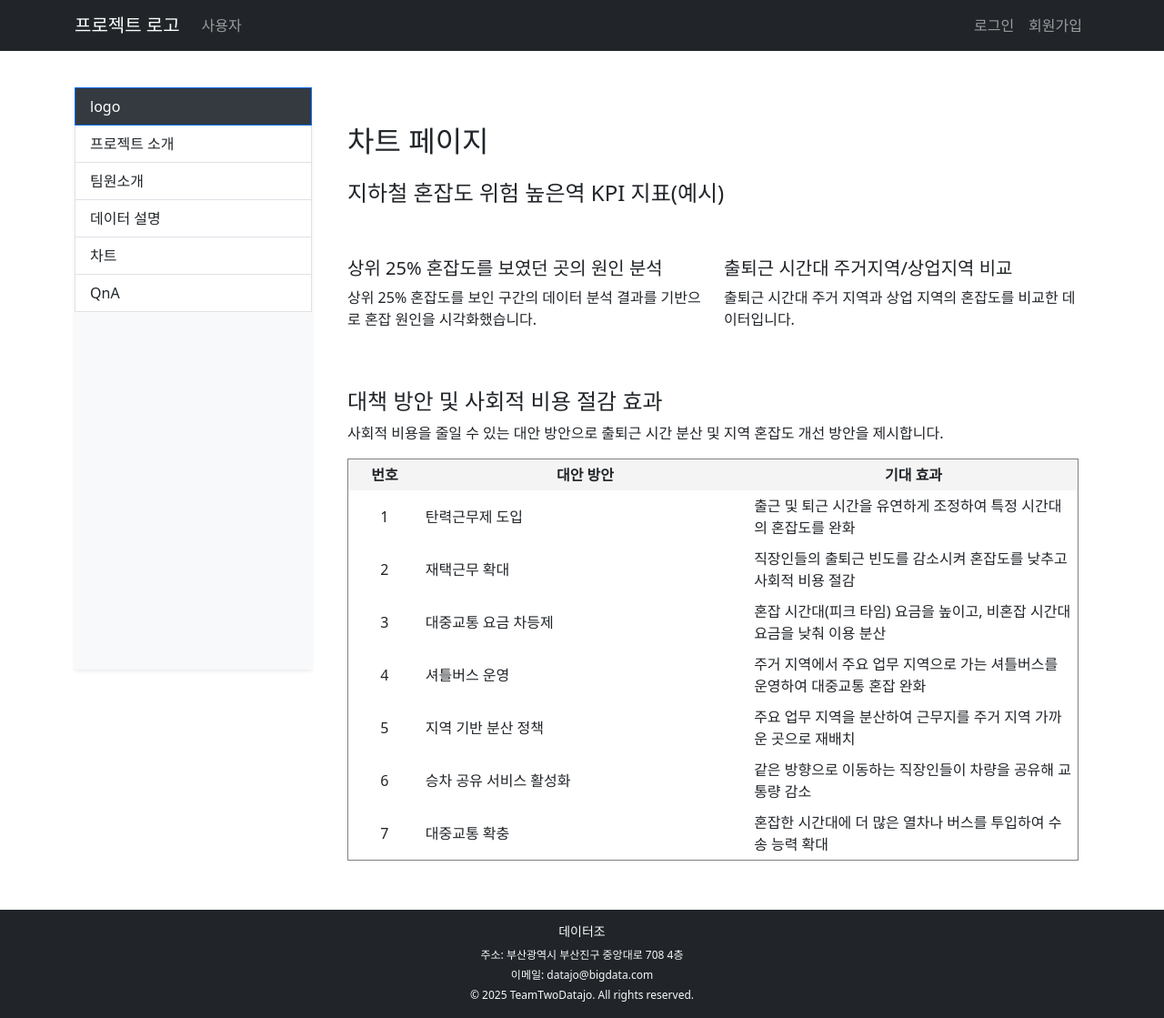
After one commit to compass149/MetroBigDataInsights, a Django app: page /intro/chart/ in a window 1280 px wide. The commit adds this page. Shown: the whole page at 91% size. Run offline with Django 5.2, Linux system fonts and the light colour scheme; some libraries are stand-ins or nearby versions.

Commit message:
[feat]각 페이지 이동 완료.

```diff
--- a/mysite/intro/urls.py
+++ b/mysite/intro/urls.py
@@ -6,4 +6,5 @@ urlpatterns = [
     path('', views.index, name='index'),        # 메인 페이지
     path('member/', views.member, name='member'),  # 팀원 소개 페이지
     path('data_source/', views.data_source, name='data_source'),  # 데이터 소개 페이지
+    path('chart/', views.chart, name='chart'),  # 데이터 소개 페이지
 ]
--- a/mysite/intro/views.py
+++ b/mysite/intro/views.py
@@ -4,7 +4,10 @@ def index(request):
     return render(request, 'intro/index.html')
 
 def member(request):
-    return render(request, 'intro/member.html')
+    return render(request, 'intro/member.html',{'page_title': '팀원 소개 Page'})
 
 def data_source(request):
-    return render(request, 'intro/data_source.html')
+    return render(request, 'intro/data_source.html',{'page_title': '활용 데이터'})
+
+def chart(request):
+    return render(request, 'intro/chart.html',{'page_title': '지하철 혼잡도 차트'})
--- a/mysite/templates/base.html
+++ b/mysite/templates/base.html
@@ -4,7 +4,7 @@
 <head>
     <meta charset="UTF-8">
     <meta name="viewport" content="width=device-width, initial-scale=1.0">
-    <title>장고 프로젝트</title>
+    <title>{{page_title}}</title>
     <!-- 부트스트랩 CSS -->
     <link href="https://cdn.jsdelivr.net/npm/bootstrap@5.3.3/dist/css/bootstrap.min.css" rel="stylesheet">
     <!-- STATIC CSS -->
@@ -21,7 +21,7 @@
         <!-- 상단 네비게이션 바 -->
         <nav class="navbar navbar-expand-md navbar-dark fixed-top bg-dark">
             <div class="container">
-                <a class="navbar-brand" href="{% url 'intro:index' %}">프로젝트</a>
+                <a class="navbar-brand" href="{% url 'intro:index' %}">프로젝트 로고</a>
                 <button class="navbar-toggler collapsed" type="button"
                         data-bs-toggle="collapse" data-bs-target="#navbarCollapse"
                         aria-controls="navbarCollapse" aria-expanded="false" aria-label="Toggle navigation">
@@ -29,9 +29,6 @@
                 </button>
                 <div class="navbar-collapse collapse" id="navbarCollapse">
                     <ul class="navbar-nav me-auto mb-2 mb-md-0">
-                        <li class="nav-item">
-                            <a class="nav-link" href="{% url 'posts:list' %}">게시글</a>
-                        </li>
                         <li class="nav-item">
                             <a class="nav-link" href="{% url 'users:list' %}">사용자</a>
                         </li>
@@ -63,27 +60,31 @@
 <div class="row mt-3">
     <!-- 사이드바 영역 -->
     <div class="col-md-3">
-                <div class="list-group">
+        <div class="list-group rounded-0 shadow-sm" style="height: 80vh; overflow-y: auto; background-color: #f8f9fa;">
             <!-- 원하는 메뉴 항목들 -->
-                    <a href="#" class="list-group-item list-group-item-action">프로젝트로그/제목</a>
-                    <a href="#" class="list-group-item list-group-item-action">프로젝트 소개</a>
+            <a href="#" class="list-group-item list-group-item-action active" style="background-color: #343a40; color: #fff;">
+                logo
+            </a>
+            <a href="{% url 'intro:index' %}" class="list-group-item list-group-item-action">프로젝트 소개</a>
             <a href="{% url 'intro:member' %}" class="list-group-item list-group-item-action">팀원소개</a>
             <a href="{% url 'intro:data_source' %}" class="list-group-item list-group-item-action">데이터 설명</a>
-                    <a href="#" class="list-group-item list-group-item-action">차트</a>
-                    <a href="#" class="list-group-item list-group-item-action">마지막글</a>
+            <a href="{% url 'intro:chart' %}" class="list-group-item list-group-item-action">차트</a>
+            <a href="{% url 'posts:list' %}" class="list-group-item list-group-item-action">QnA</a>
         </div>
     </div>
 
     <!-- 메인 컨텐츠 영역 -->
-            <div class="col-md-9">
+    <div class="col-md-9" style="padding-left: 15px;">
         <!-- 페이지 제목 (옵션) -->
+        <div class="pb-3">
             {% block page_title %}
             {% endblock %}
+        </div>
 
         <!-- 메시지 블록 (Django messages) -->
         {% if messages %}
         <div class="row">
-                        <div class="{% if message_class %}{{ message_class}}{% else %}col-12{% endif %}">
+            <div class="{% if message_class %}{{ message_class }}{% else %}col-12{% endif %}">
                 {% for message in messages %}
                 {% if message.tags == "error" %}
                 <div class="alert alert-danger alert-dismissible fade show" role="alert">
@@ -91,13 +92,9 @@
                     <button type="button" class="btn-close" data-bs-dismiss="alert" aria-label="Close"></button>
                 </div>
                 {% elif message.tags == "success" %}
-                                    <div class="row">
-                                        <div class="{{ message_class }}">
                 <div class="alert alert-success alert-dismissible fade show" role="alert">
                     {{ message }}
                     <button type="button" class="btn-close" data-bs-dismiss="alert" aria-label="Close"></button>
-                                            </div>
-                                        </div>
                 </div>
                 {% endif %}
                 {% endfor %}
@@ -106,10 +103,13 @@
         {% endif %}
 
         <!-- 실제 페이지별 콘텐츠 출력 영역 -->
+        <div class="content-area">
             {% block content %}
             {% endblock %}
         </div>
     </div>
+</div>
+
     </div>
 
     <!-- 부트스트랩 JS -->
@@ -140,4 +140,17 @@
     </script>
     {% block script %}{% endblock %}
 </body>
+<!-- Footer 영역 -->
+<footer class="bg-dark text-light mt-4">
+    <div class="container py-3 text-center">
+        <div class="row">
+            <div class="col-12">
+                <h6 class="mb-2" style="font-size: 0.875rem;">데이터조</h6>
+                <p class="mb-1" style="font-size: 0.75rem;">주소: 부산광역시 부산진구 중앙대로 708 4층</p>
+                <p class="mb-1" style="font-size: 0.75rem;">이메일: datajo@bigdata.com</p>
+                <p class="mb-0" style="font-size: 0.75rem;">&copy; 2025 TeamTwoDatajo. All rights reserved.</p>
+            </div>
+        </div>
+    </div>
+</footer>
 </html>
--- /dev/null
+++ b/mysite/templates/intro/chart.html
@@ -0,0 +1,148 @@
+{% extends 'base.html' %}
+
+{% block page_title %}
+    <title>차트 페이지</title>
+{% endblock %}
+
+{% block content %}
+    <div class="container">
+        <h2 class="my-4">차트 페이지</h2>
+        <div class="row">
+            <!-- 첫 번째 섹션 -->
+            <div class="col-md-12">
+                <h4>지하철 혼잡도 위험 높은역 KPI 지표(예시)</h4>
+                <div class="tableauPlaceholder" id="viz1737987955899" style="position: relative">
+                    <noscript>
+                        <a href="#">
+                            <img alt="지하철 혼잡도"
+                                 src="https://public.tableau.com/static/images/_1/_16955576506580/sheet4/1_rss.png"
+                                 style="border: none" />
+                        </a>
+                    </noscript>
+                    <object class="tableauViz" style="display: none;">
+                        <param name="host_url" value="https%3A%2F%2Fpublic.tableau.com%2F" />
+                        <param name="embed_code_version" value="3" />
+                        <param name="site_root" value="" />
+                        <param name="name" value="_16955576506580/sheet4" />
+                        <param name="tabs" value="no" />
+                        <param name="toolbar" value="yes" />
+                        <param name="static_image" value="https://public.tableau.com/static/images/_1/_16955576506580/sheet4/1.png" />
+                        <param name="animate_transition" value="yes" />
+                        <param name="display_static_image" value="yes" />
+                        <param name="display_spinner" value="yes" />
+                        <param name="display_overlay" value="yes" />
+                        <param name="display_count" value="yes" />
+                        <param name="language" value="ko-KR" />
+                    </object>
+                </div>
+                <script type="text/javascript">
+                    var divElement = document.getElementById('viz1737987955899');
+                    var vizElement = divElement.getElementsByTagName('object')[0];
+                    if (divElement.offsetWidth > 800) {
+                        vizElement.style.width = '100%';
+                        vizElement.style.height = (divElement.offsetWidth * 0.75) + 'px';
+                    } else if (divElement.offsetWidth > 500) {
+                        vizElement.style.width = '100%';
+                        vizElement.style.height = (divElement.offsetWidth * 0.75) + 'px';
+                    } else {
+                        vizElement.style.width = '100%';
+                        vizElement.style.height = '1277px';
+                    }
+                    var scriptElement = document.createElement('script');
+                    scriptElement.src = 'https://public.tableau.com/javascripts/api/viz_v1.js';
+                    vizElement.parentNode.insertBefore(scriptElement, vizElement);
+                </script>
+
+            </div>
+        </div>
+        <div class="row mt-5">
+            <!-- 두 번째 섹션 -->
+            <div class="col-md-6">
+                <h5>상위 25% 혼잡도를 보였던 곳의 원인 분석</h5>
+                <p>상위 25% 혼잡도를 보인 구간의 데이터 분석 결과를 기반으로 혼잡 원인을 시각화했습니다.</p>
+
+            </div>
+            <div class="col-md-6">
+                <h5>출퇴근 시간대 주거지역/상업지역 비교</h5>
+                <p>출퇴근 시간대 주거 지역과 상업 지역의 혼잡도를 비교한 데이터입니다.</p>
+
+            </div>
+        </div>
+        <div class='tableauPlaceholder' id='viz1737987210763' style='position: relative'><noscript><a href='#'><img alt='대시보드 1 '
+            src='https:&#47;&#47;public.tableau.com&#47;static&#47;images&#47;Su&#47;SubwayRideshipSeoul&#47;1&#47;1_rss.png' style='border: none' /></a></noscript>
+            <object class='tableauViz'  style='display:none;'>
+                <param name='host_url' value='https%3A%2F%2Fpublic.tableau.com%2F' />
+                <param name='embed_code_version' value='3' /> <param name='site_root' value='' />
+                <param name='name' value='SubwayRideshipSeoul&#47;1' />
+                <param name='tabs' value='no' /><param name='toolbar' value='no' />
+                <param name='static_image' value='https:&#47;&#47;public.tableau.com&#47;static&#47;images&#47;Su&#47;SubwayRideshipSeoul&#47;1&#47;1.png' />
+                <param name='animate_transition' value='yes' />
+                <param name='display_static_image' value='yes' />
+                <param name='display_spinner' value='yes' />
+                <param name='display_overlay' value='yes' />
+                <param name='display_count' value='yes' />
+                <param name='language' value='ko-KR' />
+            </object></div>
+            <script type='text/javascript'>
+                var divElement = document.getElementById('viz1737987210763');
+                var vizElement = divElement.getElementsByTagName('object')[0];
+                vizElement.style.width='800px';vizElement.style.height='900px';
+                var scriptElement = document.createElement('script');
+                scriptElement.src = 'https://public.tableau.com/javascripts/api/viz_v1.js';
+                vizElement.parentNode.insertBefore(scriptElement, vizElement);
+            </script>
+        <div class="row mt-5">
+            <!-- 세 번째 섹션 -->
+            <div class="col-md-12">
+                <h4>대책 방안 및 사회적 비용 절감 효과</h4>
+                <p>사회적 비용을 줄일 수 있는 대안 방안으로 출퇴근 시간 분산 및 지역 혼잡도 개선 방안을 제시합니다.</p>
+                <table border="1" cellspacing="0" cellpadding="5" style="width: 100%; border-collapse: collapse; margin-bottom:30px;">
+                    <thead style="background-color: #f4f4f4; text-align: center;">
+                        <tr>
+                            <th style="width: 10%;">번호</th>
+                            <th style="width: 45%;">대안 방안</th>
+                            <th style="width: 45%;">기대 효과</th>
+                        </tr>
+                    </thead>
+                    <tbody>
+                        <tr>
+                            <td style="text-align: center;">1</td>
+                            <td>탄력근무제 도입</td>
+                            <td>출근 및 퇴근 시간을 유연하게 조정하여 특정 시간대의 혼잡도를 완화</td>
+                        </tr>
+                        <tr>
+                            <td style="text-align: center;">2</td>
+                            <td>재택근무 확대</td>
+                            <td>직장인들의 출퇴근 빈도를 감소시켜 혼잡도를 낮추고 사회적 비용 절감</td>
+                        </tr>
+                        <tr>
+                            <td style="text-align: center;">3</td>
+                            <td>대중교통 요금 차등제</td>
+                            <td>혼잡 시간대(피크 타임) 요금을 높이고, 비혼잡 시간대 요금을 낮춰 이용 분산</td>
+                        </tr>
+                        <tr>
+                            <td style="text-align: center;">4</td>
+                            <td>셔틀버스 운영</td>
+                            <td>주거 지역에서 주요 업무 지역으로 가는 셔틀버스를 운영하여 대중교통 혼잡 완화</td>
+                        </tr>
+                        <tr>
+                            <td style="text-align: center;">5</td>
+                            <td>지역 기반 분산 정책</td>
+                            <td>주요 업무 지역을 분산하여 근무지를 주거 지역 가까운 곳으로 재배치</td>
+                        </tr>
+                        <tr>
+                            <td style="text-align: center;">6</td>
+                            <td>승차 공유 서비스 활성화</td>
+                            <td>같은 방향으로 이동하는 직장인들이 차량을 공유해 교통량 감소</td>
+                        </tr>
+                        <tr>
+                            <td style="text-align: center;">7</td>
+                            <td>대중교통 확충</td>
+                            <td>혼잡한 시간대에 더 많은 열차나 버스를 투입하여 수송 능력 확대</td>
+                        </tr>
+                    </tbody>
+                </table>
+            </div>
+        </div>
+    </div>
+{% endblock %}
--- a/mysite/templates/intro/member.html
+++ b/mysite/templates/intro/member.html
@@ -11,7 +11,6 @@
                 <div class="card-body">
                     <h5 class="card-title">팀원1</h5>
                     <p class="card-text">간단한 소개글</p>
-                    <a href="#" class="btn btn-primary">소개</a>
                 </div>
             </div>
         </div>
@@ -20,7 +19,6 @@
                 <div class="card-body">
                     <h5 class="card-title">팀원2</h5>
                     <p class="card-text">간단한 소개글</p>
-                    <a href="#" class="btn btn-primary">소개</a>
                 </div>
             </div>
         </div>
@@ -29,7 +27,6 @@
                 <div class="card-body">
                     <h5 class="card-title">팀원3</h5>
                     <p class="card-text">간단한 소개글</p>
-                    <a href="#" class="btn btn-primary">소개</a>
                 </div>
             </div>
         </div>
@@ -38,7 +35,6 @@
                 <div class="card-body">
                     <h5 class="card-title">팀원4</h5>
                     <p class="card-text">간단한 소개글</p>
-                    <a href="#" class="btn btn-primary">소개</a>
                 </div>
             </div>
         </div>
@@ -47,10 +43,8 @@
                 <div class="card-body">
                     <h5 class="card-title">팀원5</h5>
                     <p class="card-text">간단한 소개글</p>
-                    <a href="#" class="btn btn-primary">소개</a>
                 </div>
             </div>
         </div>
-        <!-- 필요만큼 반복 -->
     </div>
 {% endblock %}
```
Lines whose indentation alone changed are shown as unchanged.
